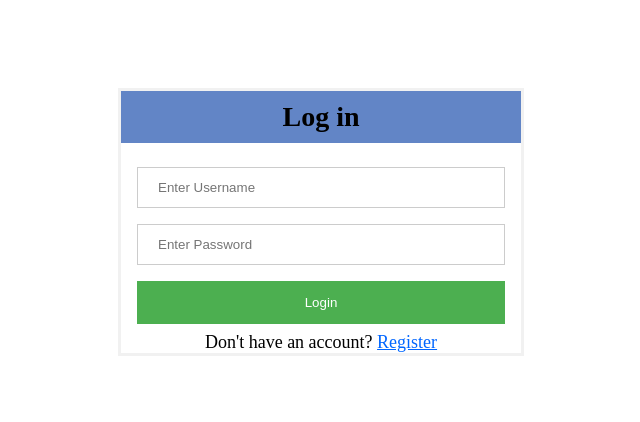
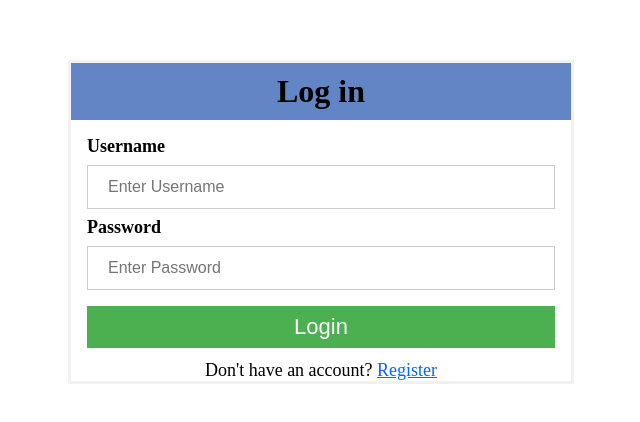
Before and after one commit to kubik384/Web-RTS-Space-Game, a website: page client_side/pages/index.html in a window 1280 px wide. Shown: the part 178-600 px from the top of the page, without its empty margins (319-959 px from the left). Drawn offline with Linux system fonts and the light colour scheme; files that its build step writes are made by us from their sources; files whose address does not match are found by name.

Commit message:
Small UI update

```diff
--- a/client_side/cascades/login.css
+++ b/client_side/cascades/login.css
@@ -12,7 +12,7 @@ div {
     margin: 0;
     padding: 10px 0 10px 0;
     background-color: rgba(14, 68, 168, 0.65);
-    font-size: 28px;
+    font-size: 32px;
 }
 
 form {
@@ -22,7 +22,11 @@ form {
     top: 50%;
     left: 50%;
     transform: translate(-50%, -50%);
-    width: 400px;
+    width: 500px;
+}
+
+label {
+    font-size: 18px;
 }
 
 input[type=text], input[type=password] {
@@ -32,16 +36,18 @@ input[type=text], input[type=password] {
     display: inline-block;
     border: 1px solid #ccc;
     box-sizing: border-box;
+    font-size: 16px;
 }
 
 button {
     background-color: #4CAF50;
     color: white;
-    padding: 14px 20px;
-    margin: 8px 0;
+    padding: 8px 12px;
+    margin: 8px 0 12px 0;
     border: none;
     cursor: pointer;
     width: 100%;
+    font-size: 22px;
 }
 
 button:hover {
@@ -76,8 +82,6 @@ span.reg {
 #backArrow {
     float: left;
     background-color: black;
-    width: 60px;
-    height: 32px;
     padding: 10px 0 10px 0;
 }
 
```
Also changed, not shown: client_side/images/backArrow.png.
